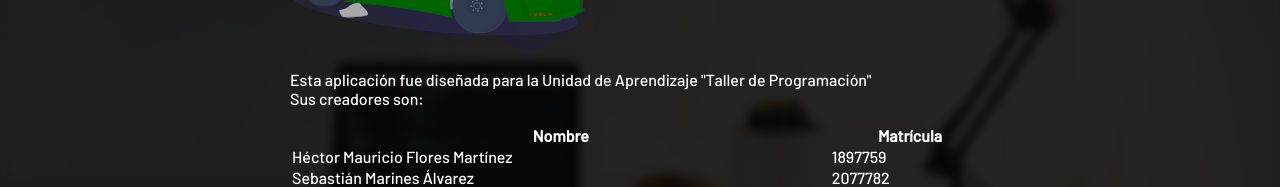
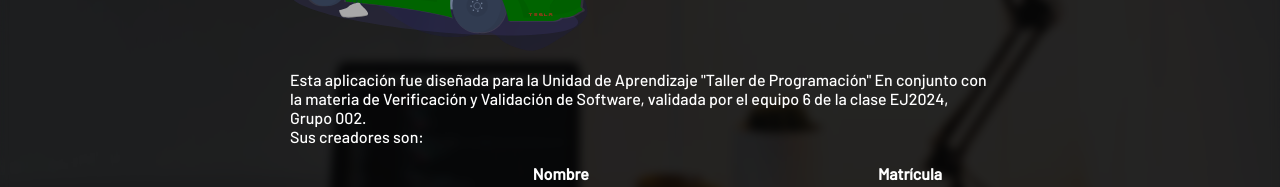
Before and after one commit to Tall-Programacion-FIME/frontend, a React (Create React App) app: page / in a window 1280 px wide. Shown: the part 361-548 px from the top of the page. Built offline with nearby package versions, Linux system fonts and the light colour scheme; no server answers.

Commit message:
Update footer with new subject

```diff
--- a/src/views/About.tsx
+++ b/src/views/About.tsx
@@ -15,7 +15,9 @@ const About = () => {
             <img src={LogoSVG} className="about_logo" alt="Logo" />
             <p>
               Esta aplicación fue diseñada para la Unidad de Aprendizaje "Taller
-              de Programación"
+              de Programación" En conjunto con la materia de Verificación y
+              Validación de Software, validada por el equipo 6 de la clase
+              EJ2024, Grupo 002.
             </p>
             <p>Sus creadores son:</p>
 
```
